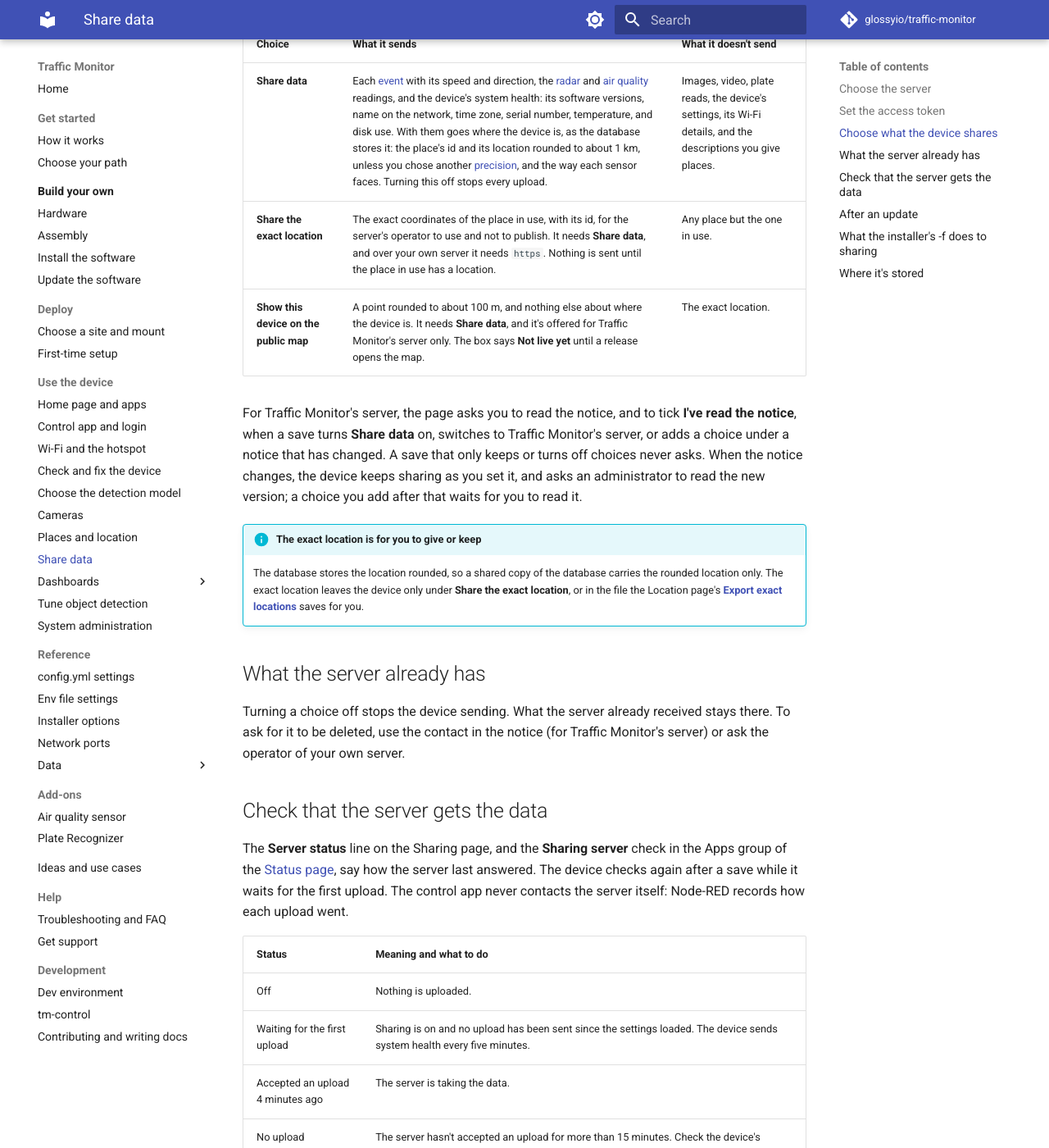
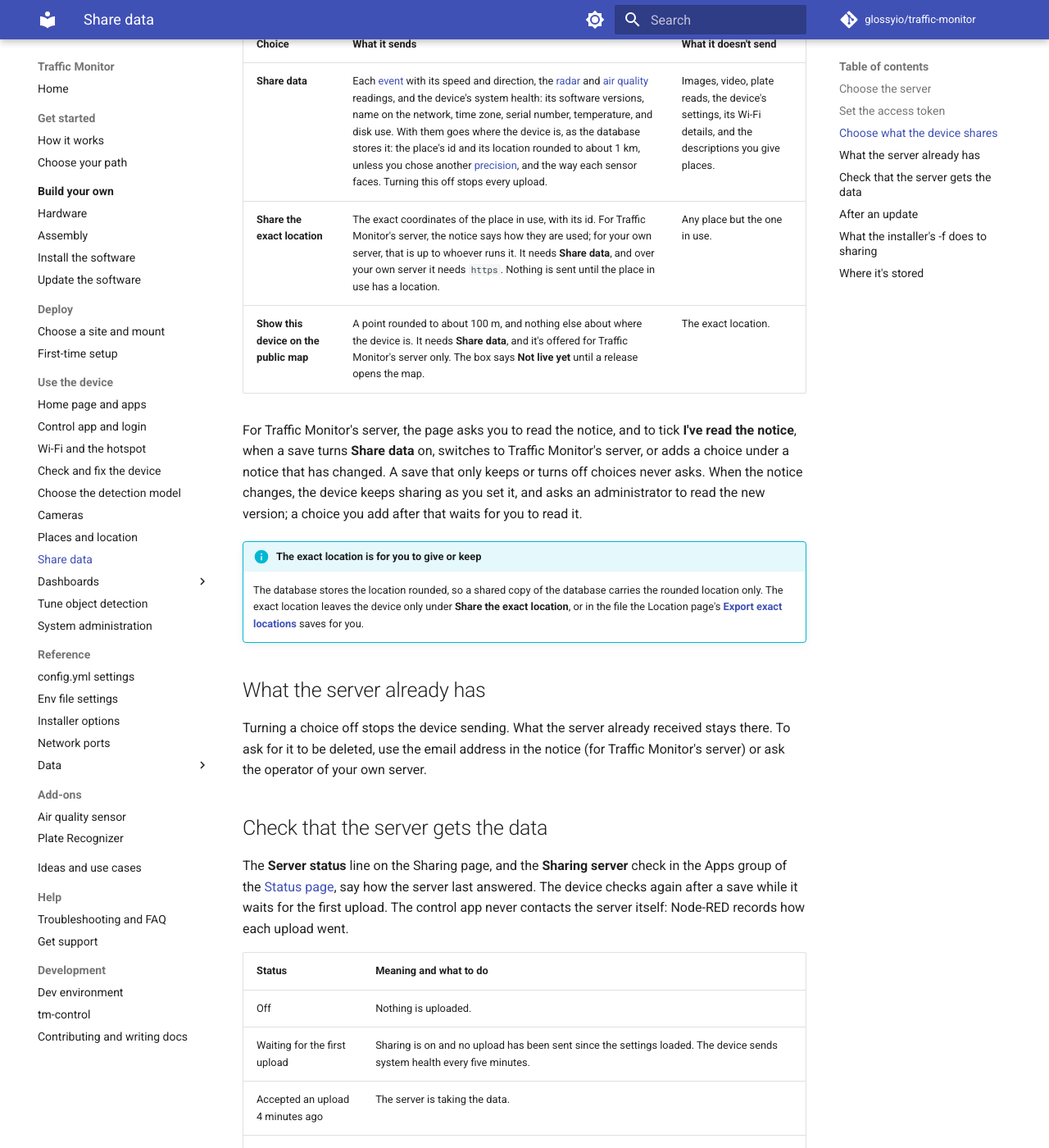
Before and after one commit to glossyio/traffic-monitor, an MkDocs documentation site: the page built from docs/use/sharing.md, in a window 1280 px wide and 1400 px high, scrolled down 2704 px. Shown: the whole window at 82% size. Built offline with MkDocs 1.6.1 and Material for MkDocs 9.7.7, drawn with Linux system fonts in a browser that asks for light colours; comment, search, counter and statistics services are not loaded; the version menu is left out.

Commit message:
Edit the sharing notice and the exact-location box text
The notice now carries the maintainer's approved text. The exact-location
box on the Sharing page and the Precision sentence on the Location page
are reworded to match, and the Sharing docs page follows.

Assisted-by: Claude Code 2.1.325 (CLI)
AI-Model: Claude Sonnet 5.5 (claude-sonnet-5-5)
AI-Effort: high
AI-Role: drafted

```diff
--- a/docs/use/sharing.md
+++ b/docs/use/sharing.md
@@ -30,7 +30,7 @@ Each of the three choices starts off, is ticked on its own, and is turned off in
 | Choice | What it sends | What it doesn't send |
 |---|---|---|
 | **Share data** | Each [event](../data-and-payloads/events-payload.md) with its speed and direction, the [radar](../data-and-payloads/radar-payload.md) and [air quality](../data-and-payloads/air-quality-aq-payload.md) readings, and the device's system health: its software versions, name on the network, time zone, serial number, temperature, and disk use. With them goes where the device is, as the database stores it: the place's id and its location rounded to about 1 km, unless you chose another [precision](location.md#choose-the-precision), and the way each sensor faces. Turning this off stops every upload. | Images, video, plate reads, the device's settings, its Wi-Fi details, and the descriptions you give places. |
-| **Share the exact location** | The exact coordinates of the place in use, with its id, for the server's operator to use and not to publish. It needs **Share data**, and over your own server it needs `https`. Nothing is sent until the place in use has a location. | Any place but the one in use. |
+| **Share the exact location** | The exact coordinates of the place in use, with its id. For Traffic Monitor's server, the notice says how they are used; for your own server, that is up to whoever runs it. It needs **Share data**, and over your own server it needs `https`. Nothing is sent until the place in use has a location. | Any place but the one in use. |
 | **Show this device on the public map** | A point rounded to about 100 m, and nothing else about where the device is. It needs **Share data**, and it's offered for Traffic Monitor's server only. The box says **Not live yet** until a release opens the map. | The exact location. |
 
 For Traffic Monitor's server, the page asks you to read the notice, and to tick **I've read the notice**, when a save turns **Share data** on, switches to Traffic Monitor's server, or adds a choice under a notice that has changed. A save that only keeps or turns off choices never asks. When the notice changes, the device keeps sharing as you set it, and asks an administrator to read the new version; a choice you add after that waits for you to read it.
@@ -41,7 +41,7 @@ For Traffic Monitor's server, the page asks you to read the notice, and to tick
 
 ## What the server already has
 
-Turning a choice off stops the device sending. What the server already received stays there. To ask for it to be deleted, use the contact in the notice (for Traffic Monitor's server) or ask the operator of your own server.
+Turning a choice off stops the device sending. What the server already received stays there. To ask for it to be deleted, use the email address in the notice (for Traffic Monitor's server) or ask the operator of your own server.
 
 ## Check that the server gets the data
 
--- a/tm-control/ui/src/modules/location/LocationPage.vue
+++ b/tm-control/ui/src/modules/location/LocationPage.vue
@@ -454,7 +454,7 @@ onMounted(load)
         <p class="text-body-1 mb-4">
           To better protect your privacy, by default the database stores each place's location rounded to about 1 km. A
           shared copy of the database holds only the rounded location. This device keeps the exact location you enter,
-          outside the database. A later update will let you choose to export the database with each place's exact
+          outside the database. A later update will let you export a copy of the database with each place's exact
           location, for analysis and mapping.
         </p>
         <!-- One panel, styled as a place's: most devices never need to change this -->
--- a/tm-control/ui/src/modules/sharing/SharingForm.vue
+++ b/tm-control/ui/src/modules/sharing/SharingForm.vue
@@ -248,7 +248,7 @@ async function save() {
         v-model="exactLocation"
         class="mt-6"
         title="Share the exact location"
-        text="This device's exact coordinates, for the server's operator to use and not to publish. Turning this off stops it."
+        text="This device's exact coordinates. Turning this off stops them being sent."
         :example="EXACT_LOCATION_EXAMPLE"
         :disabled="!!exactReason && !exactLocation"
         :disabled-reason="exactReason"
```
Also changed, not shown: tm-control/backend/tm_control/modules/sharing/NOTICE.md (+14 -7 lines), 1 other file.
